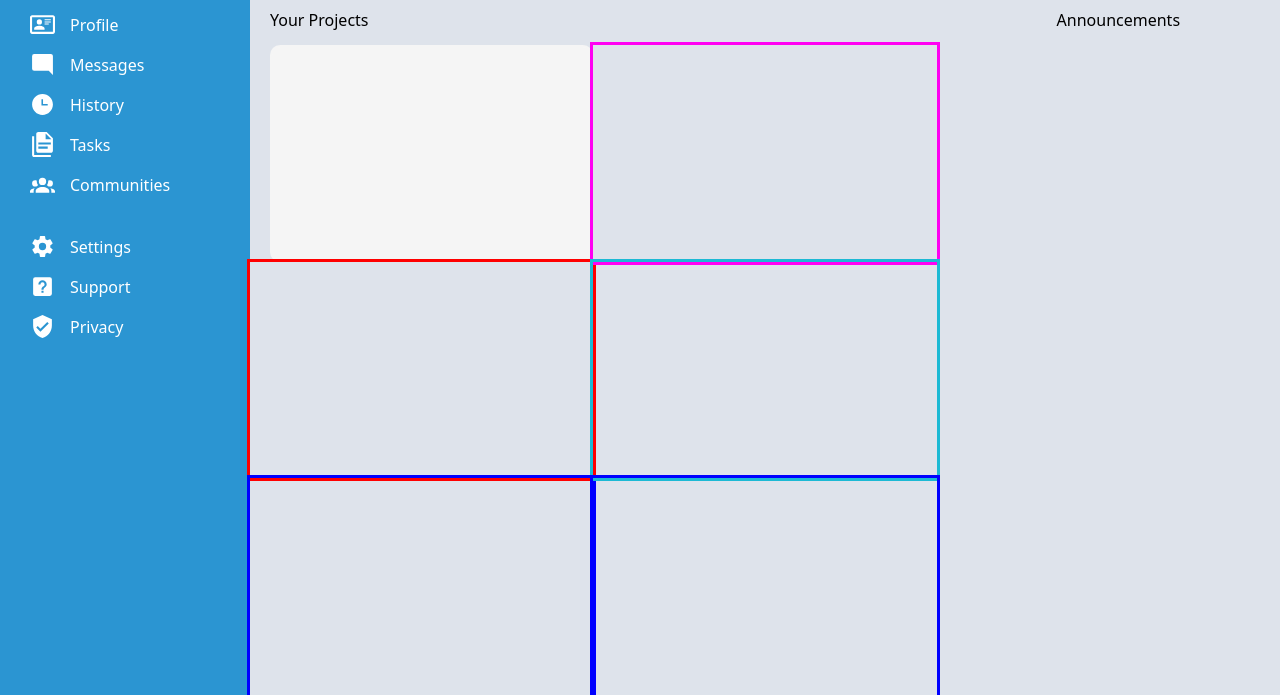
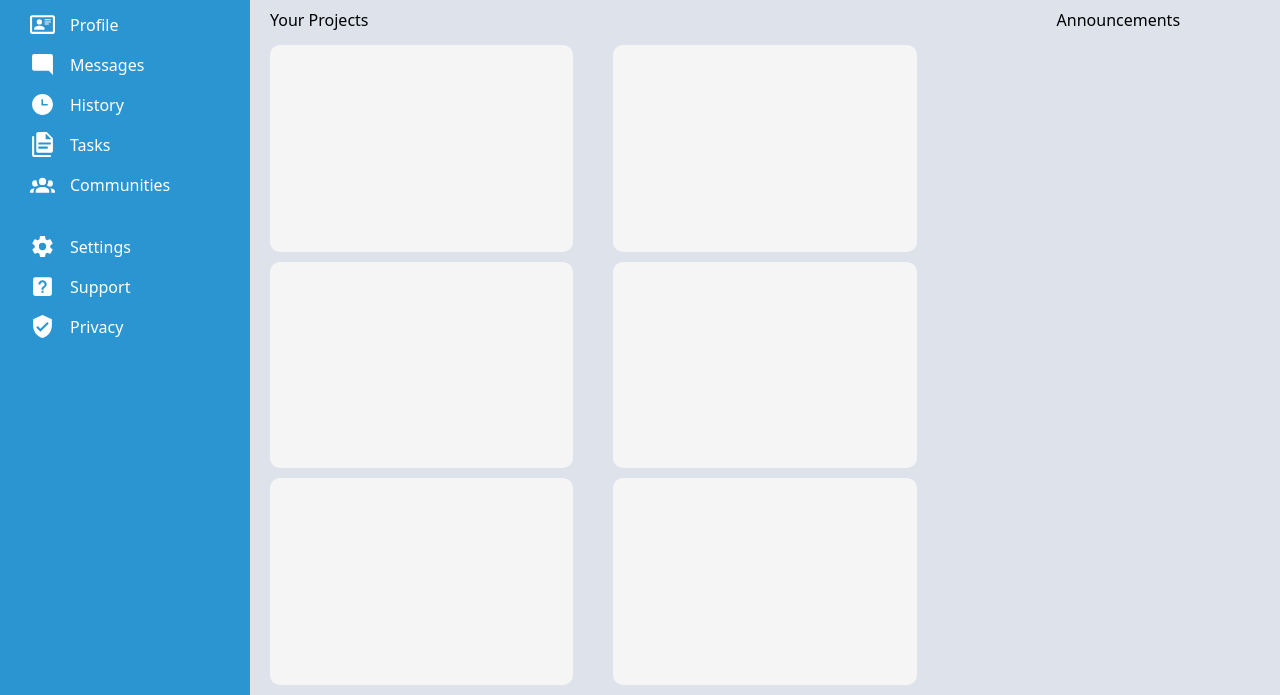
Before and after one commit to michaelabebaws/Admin-Dashboard, a plain HTML site: page index.html in a window 1280 px wide. Shown: the part 105-800 px from the top of the page. Drawn offline with Linux system fonts and the light colour scheme.

Commit message:
main deck 1.3

```diff
--- a/style.css
+++ b/style.css
@@ -62,7 +62,7 @@ input {
     grid-template-columns: 2fr auto;
     grid-template-rows: 50px;
     align-items: center;
-    outline: 1px red solid;
+    /* outline: 1px red solid; */
     padding-right: 80px;
     padding-left: 40px;
 }
@@ -144,6 +144,7 @@ main > div + div {
     grid-column: 3;
     align-items: center;
     text-align: center;
+
 }
 
 .item1 {
@@ -153,34 +154,67 @@ main > div + div {
     border-radius: 10px;
     background-color: whitesmoke;
     margin-left: 20px;
+    margin-right: 20px;
+    margin-bottom: 10px;
+
 }
 
 .item2 {
     grid-row: 3;
     grid-column: 1;
-    outline: 3px solid red;
+    background-color: whitesmoke;
+    border: 2px solid whitesmoke;
+    margin-left: 20px;
+    margin-right: 20px;
+    margin-bottom: 10px;
+    border-radius: 10px;
+
 }
 
 .item3 {
     grid-row: 4;
     grid-column: 1;
-    outline: 3px solid blue;
+    background-color: whitesmoke;
+    border: 2px solid whitesmoke;
+    margin-left: 20px;
+    margin-right: 20px;
+    margin-bottom: 10px;
+    border-radius: 10px;
+
 }
 
 .item4 {
     grid-row: 2;
     grid-column: 2;
-    outline: 3px solid rgb(255, 0, 242);
+    background-color: whitesmoke;
+    border: 2px solid whitesmoke;
+    margin-left: 20px;
+    margin-right: 20px;
+    margin-bottom: 10px;
+    border-radius: 10px;
+
 }
 
 .item5 {
     grid-row: 3;
     grid-column: 2;
-    outline: 3px solid rgb(28, 185, 212);
+    background-color: whitesmoke;
+    border: 2px solid whitesmoke;
+    margin-left: 20px;
+    margin-right: 20px;
+    margin-bottom: 10px;
+    border-radius: 10px;
+
 }
 
 .item6 {
     grid-row: 4;
     grid-column: 2;
-    outline: 3px solid blue;
+    background-color: whitesmoke;
+    border: 2px solid whitesmoke;
+    margin-left: 20px;
+    margin-right: 20px;
+    margin-bottom: 10px;
+    border-radius: 10px;
+
 }
```
